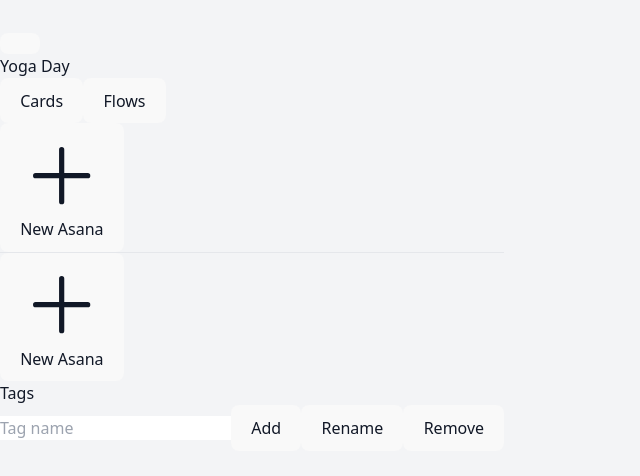
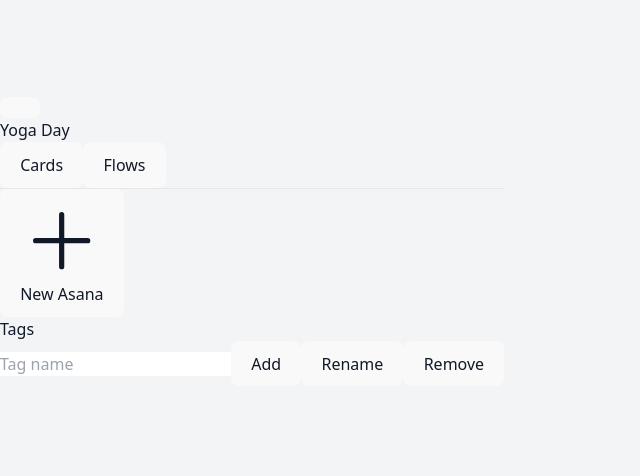
Before and after one commit to AhChao/Yoga-Day-eck, a React (Vite) app: page / in a window 1280 px wide. Shown: the part 162-638 px from the top of the page, without its empty margins (0-640 px from the left). Built offline with nearby package versions, Linux system fonts and the light colour scheme.

Commit message:
Fix styling and component issues
- Add white background to unselected navigation buttons
- Remove duplicate Add button
- Fix FlowCard component to properly handle availableTags

```diff
--- a/src/App.jsx
+++ b/src/App.jsx
@@ -294,7 +294,7 @@ function TagBadge({ tag, onRemove, onClick, className = '' }) {
   )
 }
 
-function FlowCard({ flow, onEdit, onDelete, asanas, availableAsanas, onUpdateFlow, isEditing }) {
+function FlowCard({ flow, onEdit, onDelete, asanas, availableAsanas, onUpdateFlow, isEditing, availableTags }) {
   const { isOver, setNodeRef } = useDroppable({
     id: `flow-${flow.id}`,
     data: {
@@ -608,17 +608,6 @@ function App() {
               </button>
             </div>
 
-            <div className="mt-8 space-y-4">
-              <button
-                onClick={activeTab === 'cards' ? addAsana : addFlow}
-                className="w-full border-2 border-dashed border-gray-300 rounded-lg p-4 h-[60px] flex items-center justify-center hover:border-gray-400 transition-colors duration-200 bg-white"
-              >
-                <PlusIcon className="h-6 w-6 text-gray-400 mr-2" />
-                <span className="text-gray-600">{activeTab === 'cards' ? 'New Asana' : 'New Flow'}</span>
-              </button>
-            </div>
-
-            {/* Tags Management */}
             <hr className="my-4 border-gray-200" />
 
             <div className="space-y-4">
```
